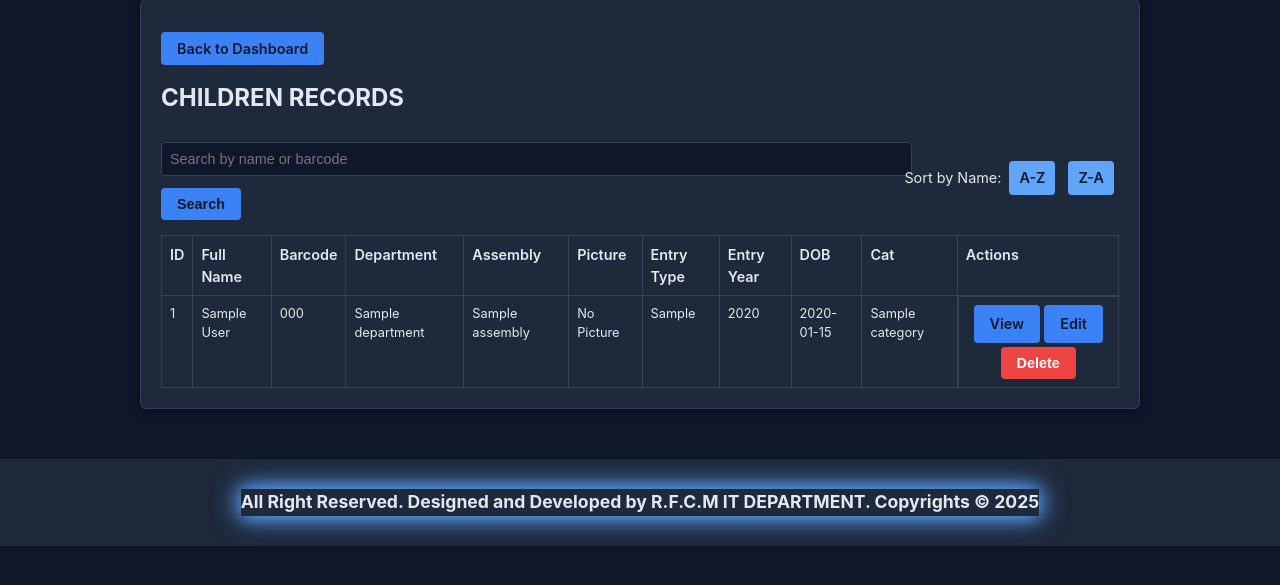
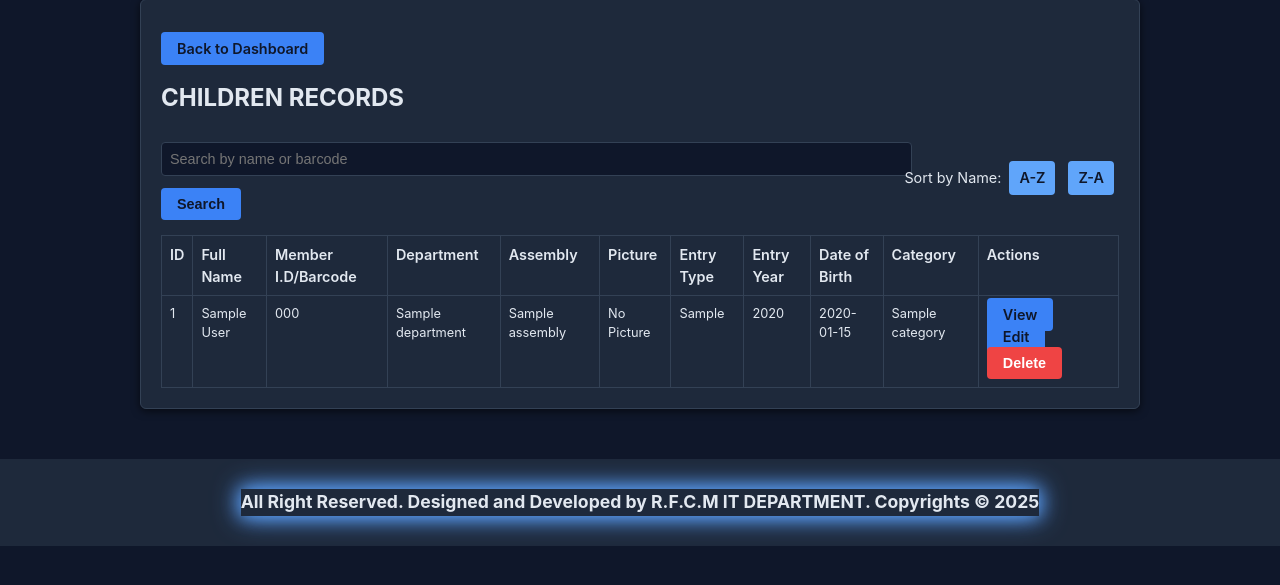
Before and after one commit to aboygold/church_app, a Python web app: template templates/children_members.html in a window 1280 px wide. Shown: the part 140-725 px from the top of the page. Run offline with Jinja, Linux system fonts and the light colour scheme; the template is opened without the code that fills it: most values are stand-ins (such as "Sample title", 1, 10 or a date in 2020).

Commit message:
update templates

```diff
--- a/templates/children_members.html
+++ b/templates/children_members.html
@@ -4,7 +4,6 @@
 <div class="subpage">
   <p><a class="btn" href="{{ url_for('dashboard') }}">Back to Dashboard</a></p>
   <h2>CHILDREN RECORDS</h2>
-
   <div class="search-sort">
     <form method="GET" class="search-form">
       <input type="text" name="search" placeholder="Search by name or barcode" value="{{ request.args.get('search', '') }}">
@@ -12,54 +11,52 @@
     </form>
     <div class="sort-options">
       <span>Sort by Name:</span>
-      <a href="{{ url_for(request.endpoint, category='ADULT', sort='asc', search=request.args.get('search')) }}" class="btn sort-btn">A-Z</a>
-      <a href="{{ url_for(request.endpoint, category='ADULT', sort='desc', search=request.args.get('search')) }}" class="btn sort-btn">Z-A</a>
+      <a href="{{ url_for(request.endpoint, category='CHILDREN', sort='asc', search=request.args.get('search')) }}" class="btn sort-btn">A-Z</a>
+      <a href="{{ url_for(request.endpoint, category='CHILDREN', sort='desc', search=request.args.get('search')) }}" class="btn sort-btn">Z-A</a>
     </div>
   </div>
-
-  <div class="table-container">
   <table class="member-table">
     <thead>
       <tr>
-          <th class="col-id">ID</th>
-          <th class="col-name">Full Name</th>
-          <th class="col-barcode">Barcode</th>
-          <th class="col-dept">Department</th>
-          <th class="col-assembly">Assembly</th>
-          <th class="col-picture">Picture</th>
-          <th class="col-entry-type">Entry Type</th>
-          <th class="col-entry-year">Entry Year</th>
-          <th class="col-dob">DOB</th>
-          <th class="col-category">Cat</th>
-          <th class="col-actions">Actions</th>
+        <th>ID</th>
+        <th>Full Name</th>
+        <th>Member I.D/Barcode</th>
+        <th>Department</th>
+        <th>Assembly</th>
+        <th>Picture</th>
+        <th>Entry Type</th>
+        <th>Entry Year</th>
+        <th>Date of Birth</th>
+        <th>Category</th>
+        <th>Actions</th>
       </tr>
     </thead>
     <tbody>
       {% for member in members %}
       <tr>
-          <td class="col-id">{{ member.id }}</td>
-          <td class="col-name">{{ member.full_name }}</td>
-          <td class="col-barcode">{{ member.barcode }}</td>
-          <td class="col-dept">{{ member.department }}</td>
-          <td class="col-assembly">{{ member.assembly if member.assembly else '-' }}</td>
-          <td class="col-picture">
+        <td>{{ member.id }}</td>
+        <td>{{ member.full_name }}</td>
+        <td>{{ member.barcode }}</td>
+        <td>{{ member.department }}</td>
+        <td>{{ member.assembly if member.assembly else '-' }}</td>
+        <td>
           {% if member.picture %}
             <img src="{{ url_for('uploaded_member', filename=member.picture) }}" alt="{{ member.full_name }}" class="profile-photo">
           {% else %}
             No Picture
           {% endif %}
         </td>
-          <td class="col-entry-type">{{ member.entry_type if member.entry_type else '-' }}</td>
-          <td class="col-entry-year">{{ member.entry_year if member.entry_year else '-' }}</td>
-          <td class="col-dob">
+        <td>{{ member.entry_type if member.entry_type else '-' }}</td>
+        <td>{{ member.entry_year if member.entry_year else '-' }}</td>
+        <td>
           {% if member.date_of_birth %}
             {{ member.date_of_birth.strftime('%Y-%m-%d') }}
           {% else %}
             -
           {% endif %}
         </td>
-          <td class="col-category">{{ member.category }}</td>
-          <td class="col-actions">
+        <td>{{ member.category }}</td>
+        <td>
           <a href="{{ url_for('member_details', member_id=member.id) }}" class="btn action-btn">View</a>
           <a href="{{ url_for('edit_member', member_id=member.id) }}" class="btn action-btn">Edit</a>
           <form action="{{ url_for('delete_member', member_id=member.id) }}" method="POST" style="display:inline;">
@@ -71,5 +68,4 @@
     </tbody>
   </table>
 </div>
-</div>
 {% endblock %}
--- a/templates/youth_members.html
+++ b/templates/youth_members.html
@@ -11,8 +11,8 @@
     </form>
     <div class="sort-options">
       <span>Sort by Name:</span>
-      <a href="{{ url_for(request.endpoint, category='ADULT', sort='asc', search=request.args.get('search')) }}" class="btn sort-btn">A-Z</a>
-      <a href="{{ url_for(request.endpoint, category='ADULT', sort='desc', search=request.args.get('search')) }}" class="btn sort-btn">Z-A</a>
+      <a href="{{ url_for(request.endpoint, category='YOUTH', sort='asc', search=request.args.get('search')) }}" class="btn sort-btn">A-Z</a>
+      <a href="{{ url_for(request.endpoint, category='YOUTH', sort='desc', search=request.args.get('search')) }}" class="btn sort-btn">Z-A</a>
     </div>
   </div>
 
```
Lines whose indentation alone changed are shown as unchanged.
